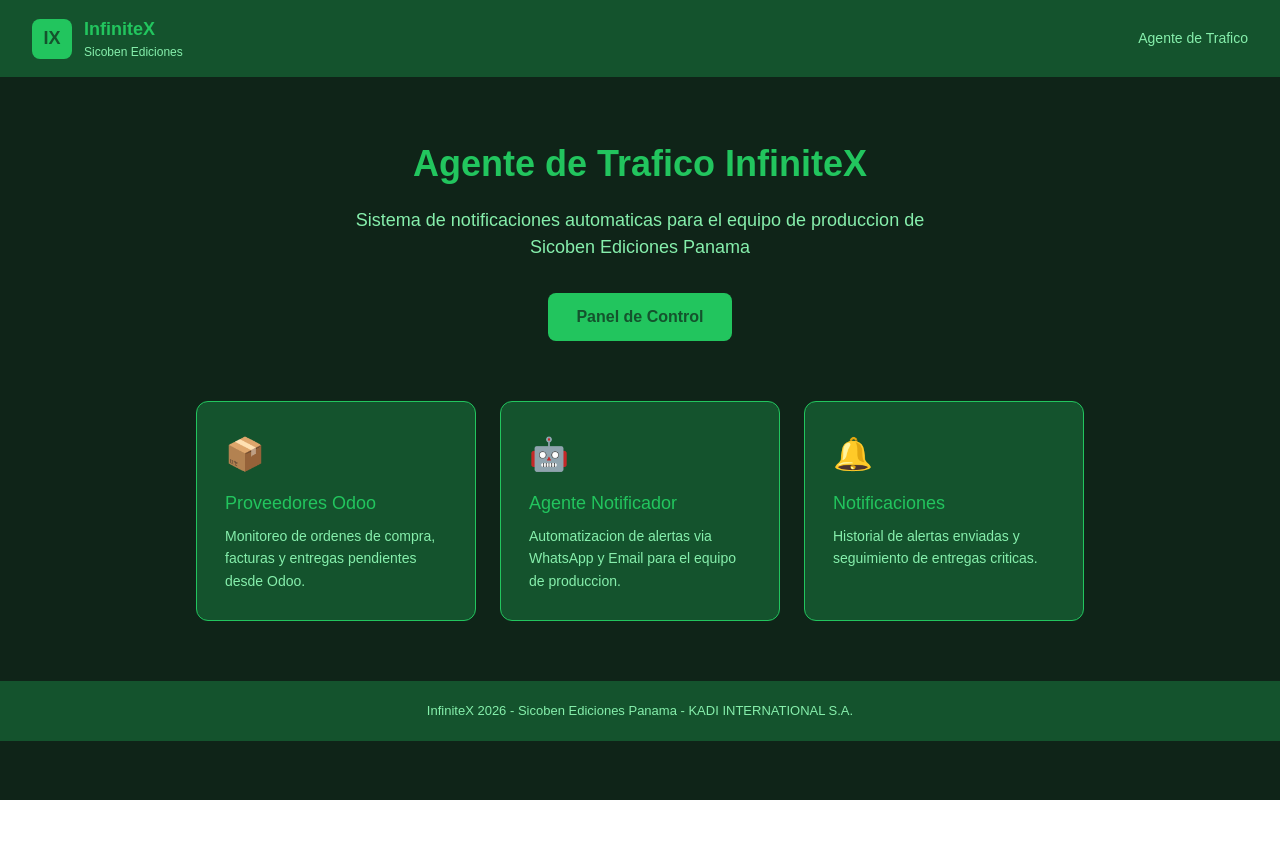
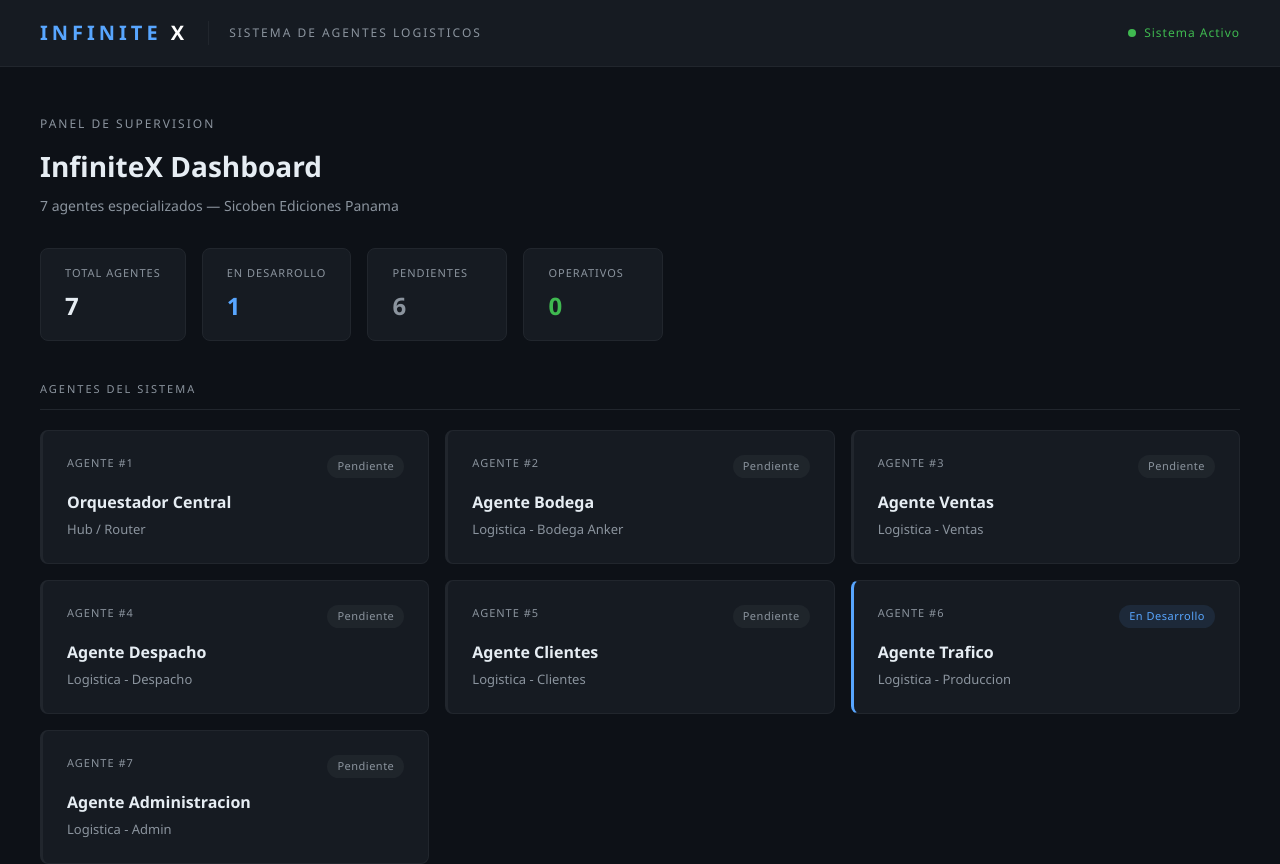
Before and after one commit to YONAIDA1844/infinitex-dashboard, a Next.js app: page / in a window 1280 px wide. Shown: the top 864 px of the page. Before the commit the page ends 800 px from the top, so only its background shows below. Built offline with nearby package versions, Linux system fonts and the light colour scheme.

Commit message:
Rediseno dashboard InfiniteX - azul marino, 7 agentes, estilo PRD v2.2

```diff
--- a/app/page.tsx
+++ b/app/page.tsx
@@ -1,52 +1,92 @@
 export default function Home() {
+  const agentes = [
+    { num: 1, nombre: 'Orquestador Central', area: 'Hub / Router', estado: 'pendiente' },
+    { num: 2, nombre: 'Agente Bodega', area: 'Logistica - Bodega Anker', estado: 'pendiente' },
+    { num: 3, nombre: 'Agente Ventas', area: 'Logistica - Ventas', estado: 'pendiente' },
+    { num: 4, nombre: 'Agente Despacho', area: 'Logistica - Despacho', estado: 'pendiente' },
+    { num: 5, nombre: 'Agente Clientes', area: 'Logistica - Clientes', estado: 'pendiente' },
+    { num: 6, nombre: 'Agente Trafico', area: 'Logistica - Produccion', estado: 'desarrollo' },
+    { num: 7, nombre: 'Agente Administracion', area: 'Logistica - Admin', estado: 'pendiente' },
+  ];
+
+  const estadoConfig: Record<string, { label: string; color: string; bg: string }> = {
+    desarrollo: { label: 'En Desarrollo', color: '#58a6ff', bg: 'rgba(88,166,255,0.1)' },
+    pendiente:  { label: 'Pendiente',     color: '#8b949e', bg: 'rgba(139,148,158,0.08)' },
+    activo:     { label: 'Operativo',     color: '#3fb950', bg: 'rgba(63,185,80,0.1)' },
+  };
+
   return (
-    <main style={{minHeight: '100vh', backgroundColor: '#0f2418', color: 'white', fontFamily: 'sans-serif'}}>
+    <main style={{minHeight: '100vh', backgroundColor: '#0d1117', color: '#e6edf3', fontFamily: "'Segoe UI', system-ui, sans-serif"}}>
 
-      <header style={{backgroundColor: '#14532d', padding: '16px 32px', display: 'flex', justifyContent: 'space-between', alignItems: 'center'}}>
-        <div style={{display: 'flex', alignItems: 'center', gap: '12px'}}>
-          <div style={{width: '40px', height: '40px', backgroundColor: '#22c55e', borderRadius: '8px', display: 'flex', alignItems: 'center', justifyContent: 'center', fontWeight: 'bold', fontSize: '18px', color: '#14532d'}}>IX</div>
-          <div>
-            <div style={{fontWeight: 'bold', fontSize: '18px', color: '#22c55e'}}>InfiniteX</div>
-            <div style={{fontSize: '12px', color: '#86efac'}}>Sicoben Ediciones</div>
+      {/* HEADER */}
+      <header style={{backgroundColor: '#161b22', borderBottom: '1px solid #21262d', padding: '18px 40px', display: 'flex', justifyContent: 'space-between', alignItems: 'center'}}>
+        <div style={{display: 'flex', alignItems: 'center', gap: '20px'}}>
+          <div style={{letterSpacing: '4px', fontSize: '20px', fontWeight: '700'}}>
+            <span style={{color: '#58a6ff'}}>INFINITE</span>
+            <span style={{color: '#ffffff'}}> X</span>
           </div>
+          <div style={{width: '1px', height: '24px', backgroundColor: '#21262d'}}></div>
+          <span style={{color: '#8b949e', fontSize: '12px', letterSpacing: '2px', textTransform: 'uppercase'}}>Sistema de Agentes Logisticos</span>
         </div>
-        <div style={{fontSize: '14px', color: '#86efac'}}>Agente de Trafico</div>
+        <div style={{display: 'flex', alignItems: 'center', gap: '8px'}}>
+          <span style={{width: '8px', height: '8px', borderRadius: '50%', backgroundColor: '#3fb950', display: 'inline-block'}}></span>
+          <span style={{color: '#3fb950', fontSize: '12px', letterSpacing: '1px'}}>Sistema Activo</span>
+        </div>
       </header>
 
-      <section style={{textAlign: 'center', padding: '60px 32px'}}>
-        <h1 style={{fontSize: '36px', fontWeight: 'bold', color: '#22c55e', marginBottom: '16px'}}>
-          Agente de Trafico InfiniteX
-        </h1>
-        <p style={{fontSize: '18px', color: '#86efac', maxWidth: '600px', margin: '0 auto 32px'}}>
-          Sistema de notificaciones automaticas para el equipo de produccion de Sicoben Ediciones Panama
-        </p>
-        <div style={{display: 'inline-block', backgroundColor: '#22c55e', color: '#14532d', padding: '12px 28px', borderRadius: '8px', fontWeight: 'bold', fontSize: '16px'}}>
-          Panel de Control
+      {/* HERO */}
+      <section style={{padding: '48px 40px 32px'}}>
+        <p style={{color: '#8b949e', fontSize: '12px', letterSpacing: '2px', textTransform: 'uppercase', marginBottom: '12px'}}>Panel de Supervision</p>
+        <h1 style={{fontSize: '28px', fontWeight: '600', color: '#e6edf3', marginBottom: '8px'}}>InfiniteX Dashboard</h1>
+        <p style={{color: '#8b949e', fontSize: '14px'}}>7 agentes especializados — Sicoben Ediciones Panama</p>
+      </section>
+
+      {/* STATS BAR */}
+      <section style={{padding: '0 40px 40px', display: 'flex', gap: '16px', flexWrap: 'wrap'}}>
+        <div style={{backgroundColor: '#161b22', border: '1px solid #21262d', borderRadius: '8px', padding: '16px 24px', minWidth: '140px'}}>
+          <p style={{color: '#8b949e', fontSize: '11px', letterSpacing: '1px', textTransform: 'uppercase', marginBottom: '6px'}}>Total Agentes</p>
+          <p style={{color: '#e6edf3', fontSize: '24px', fontWeight: '600'}}>7</p>
+        </div>
+        <div style={{backgroundColor: '#161b22', border: '1px solid #21262d', borderRadius: '8px', padding: '16px 24px', minWidth: '140px'}}>
+          <p style={{color: '#8b949e', fontSize: '11px', letterSpacing: '1px', textTransform: 'uppercase', marginBottom: '6px'}}>En Desarrollo</p>
+          <p style={{color: '#58a6ff', fontSize: '24px', fontWeight: '600'}}>1</p>
+        </div>
+        <div style={{backgroundColor: '#161b22', border: '1px solid #21262d', borderRadius: '8px', padding: '16px 24px', minWidth: '140px'}}>
+          <p style={{color: '#8b949e', fontSize: '11px', letterSpacing: '1px', textTransform: 'uppercase', marginBottom: '6px'}}>Pendientes</p>
+          <p style={{color: '#8b949e', fontSize: '24px', fontWeight: '600'}}>6</p>
+        </div>
+        <div style={{backgroundColor: '#161b22', border: '1px solid #21262d', borderRadius: '8px', padding: '16px 24px', minWidth: '140px'}}>
+          <p style={{color: '#8b949e', fontSize: '11px', letterSpacing: '1px', textTransform: 'uppercase', marginBottom: '6px'}}>Operativos</p>
+          <p style={{color: '#3fb950', fontSize: '24px', fontWeight: '600'}}>0</p>
         </div>
       </section>
 
-      <section style={{display: 'flex', gap: '24px', padding: '0 32px 60px', flexWrap: 'wrap', justifyContent: 'center'}}>
-        <div style={{backgroundColor: '#14532d', borderRadius: '12px', padding: '28px', width: '280px', border: '1px solid #22c55e'}}>
-          <div style={{fontSize: '32px', marginBottom: '12px'}}>📦</div>
-          <h3 style={{color: '#22c55e', marginBottom: '8px', fontSize: '18px'}}>Proveedores Odoo</h3>
-          <p style={{color: '#86efac', fontSize: '14px', lineHeight: '1.6'}}>Monitoreo de ordenes de compra, facturas y entregas pendientes desde Odoo.</p>
-        </div>
-
-        <div style={{backgroundColor: '#14532d', borderRadius: '12px', padding: '28px', width: '280px', border: '1px solid #22c55e'}}>
-          <div style={{fontSize: '32px', marginBottom: '12px'}}>🤖</div>
-          <h3 style={{color: '#22c55e', marginBottom: '8px', fontSize: '18px'}}>Agente Notificador</h3>
-          <p style={{color: '#86efac', fontSize: '14px', lineHeight: '1.6'}}>Automatizacion de alertas via WhatsApp y Email para el equipo de produccion.</p>
-        </div>
-
-        <div style={{backgroundColor: '#14532d', borderRadius: '12px', padding: '28px', width: '280px', border: '1px solid #22c55e'}}>
-          <div style={{fontSize: '32px', marginBottom: '12px'}}>🔔</div>
-          <h3 style={{color: '#22c55e', marginBottom: '8px', fontSize: '18px'}}>Notificaciones</h3>
-          <p style={{color: '#86efac', fontSize: '14px', lineHeight: '1.6'}}>Historial de alertas enviadas y seguimiento de entregas criticas.</p>
+      {/* AGENTES GRID */}
+      <section style={{padding: '0 40px 48px'}}>
+        <p style={{color: '#8b949e', fontSize: '11px', letterSpacing: '2px', textTransform: 'uppercase', marginBottom: '20px', borderBottom: '1px solid #21262d', paddingBottom: '12px'}}>Agentes del Sistema</p>
+        <div style={{display: 'grid', gridTemplateColumns: 'repeat(auto-fill, minmax(300px, 1fr))', gap: '16px'}}>
+          {agentes.map((agente) => {
+            const cfg = estadoConfig[agente.estado];
+            return (
+              <div key={agente.num} style={{backgroundColor: '#161b22', border: '1px solid #21262d', borderRadius: '8px', padding: '24px', position: 'relative', borderLeft: agente.estado === 'desarrollo' ? '3px solid #58a6ff' : '3px solid #21262d'}}>
+                <div style={{display: 'flex', justifyContent: 'space-between', alignItems: 'flex-start', marginBottom: '12px'}}>
+                  <span style={{color: '#8b949e', fontSize: '11px', letterSpacing: '1px'}}>AGENTE #{agente.num}</span>
+                  <span style={{backgroundColor: cfg.bg, color: cfg.color, fontSize: '11px', padding: '3px 10px', borderRadius: '12px', letterSpacing: '0.5px'}}>
+                    {cfg.label}
+                  </span>
+                </div>
+                <h3 style={{color: '#e6edf3', fontSize: '16px', fontWeight: '600', marginBottom: '6px'}}>{agente.nombre}</h3>
+                <p style={{color: '#8b949e', fontSize: '13px'}}>{agente.area}</p>
+              </div>
+            );
+          })}
         </div>
       </section>
 
-      <footer style={{backgroundColor: '#14532d', padding: '20px 32px', textAlign: 'center', color: '#86efac', fontSize: '13px'}}>
-        InfiniteX 2026 - Sicoben Ediciones Panama - KADI INTERNATIONAL S.A.
+      {/* FOOTER */}
+      <footer style={{backgroundColor: '#161b22', borderTop: '1px solid #21262d', padding: '20px 40px', display: 'flex', justifyContent: 'space-between', alignItems: 'center'}}>
+        <span style={{color: '#8b949e', fontSize: '12px', letterSpacing: '1px'}}>INFINITE X — Sicoben Ediciones Panama</span>
+        <span style={{color: '#8b949e', fontSize: '12px'}}>KADI INTERNATIONAL S.A. © 2026</span>
       </footer>
 
     </main>
```
